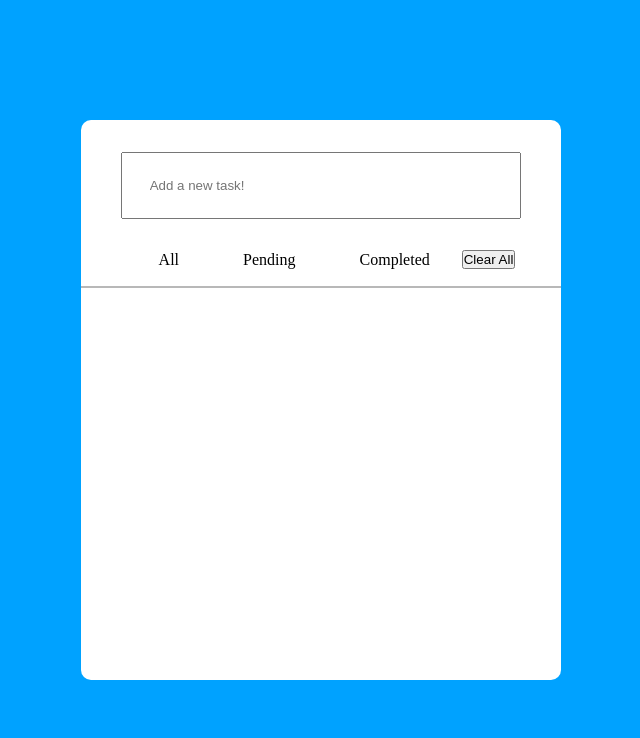
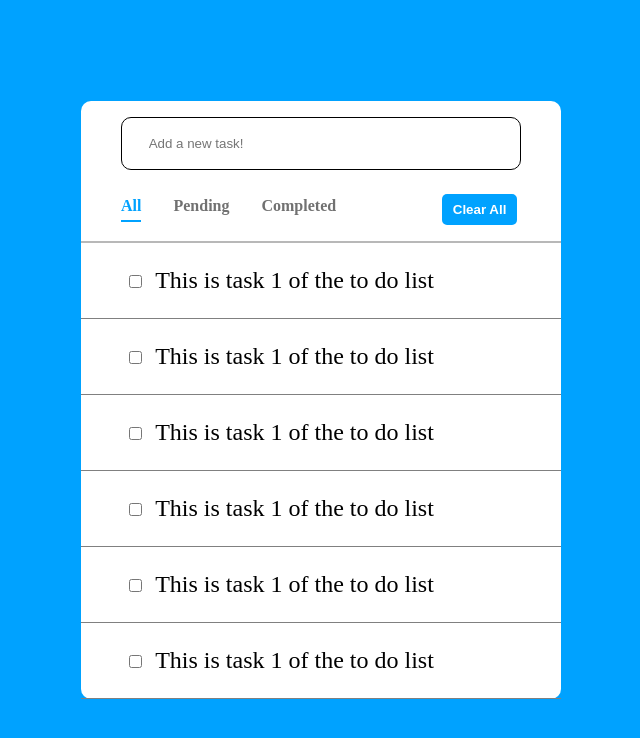
Before and after one commit to SabinGhimireNP/To-Do, a plain HTML site: page index.html in a window 1280 px wide. Shown: the whole page, without its empty margins (319-959 px from the left). Drawn offline with Linux system fonts and the light colour scheme.

Commit message:
visual matched

```diff
--- a/index.html
+++ b/index.html
@@ -11,7 +11,6 @@
     <title></title>
   </head>
   <body>
-    <main>
       <div class="wrapper">
         <div class="topWrapper">
           <div class="inputContainer">
@@ -19,32 +18,23 @@
           </div>
           <div class="filter">
             <div class="filterContent">
-              <li>All</li>
-              <li>Pending</li>
-              <li>Completed</li>
+              <li class="active">All</li>
+              <li class="">Pending</li>
+              <li class="">Completed</li>
             </div>
-            <div class="btnContainer"><button>Clear All</button></div>
+            <button class="clearBtn">Clear All</button>
           </div>
         </div>
         <div class="bottomWrapper">
-          <!-- <input type="checkbox" name="item" id="li" value="" />
-          <label for="li">Data 1</label>
-          <input type="checkbox" name="item" id="li" value="" />
-          <label for="li">Data 1</label>
-          <input type="checkbox" name="item" id="li" value="" />
-          <label for="li">Data 1</label>
-          <input type="checkbox" name="item" id="li" value="" />
-          <label for="li">Data 1</label>
-          <input type="checkbox" name="item" id="li" value="" />
-          <label for="li">Data 1</label>
-          <input type="checkbox" name="item" id="li" value="" />
-          <label for="li">Data 1</label>
-          <input type="checkbox" name="item" id="li" value="" />
-          <label for="li">Data 1</label> -->
+       <span><input type="checkbox" name="Task" id="Task"> <label for="Task">This is task 1 of the to do list</label></checkbox></span>
+       <span><input type="checkbox" name="Task" id="Task"> <label for="Task">This is task 1 of the to do list</label></span>
+       <span><input type="checkbox" name="Task" id="Task"> <label for="Task">This is task 1 of the to do list</label></checkbox></span>
+       <span><input type="checkbox" name="Task" id="Task"> <label for="Task">This is task 1 of the to do list</label></checkbox></span>
+       <span><input type="checkbox" name="Task" id="Task"> <label for="Task">This is task 1 of the to do list</label></span>
+       <span><input type="checkbox" name="Task" id="Task"> <label for="Task">This is task 1 of the to do list</label></checkbox></span>
+
         </div>
       </div>
-    </main>
-
     <script src="script.js"></script>
   </body>
 </html>
--- a/style.css
+++ b/style.css
@@ -10,32 +10,33 @@
   --accent: rgb(0, 162, 255);
 }
 
-main {
+body {
   background-color: var(--accent);
-  height: 100vh;
   display: flex;
   align-items: center;
   justify-content: center;
+  min-height: 100vh;
 }
 
 .wrapper {
   display: flex;
   align-items: center;
   flex-direction: column;
-  height: 35em;
+  min-height: 30em;
   width: 30em;
   background-color: var(--primary);
   border-radius: 10px;
 }
 
 .topWrapper {
-  height: 30%;
+  height: 20%;
   border-bottom: 2px solid rgb(184, 184, 184);
   width: 100%;
+  height: max-content;
   display: flex;
   flex-direction: column;
   align-items: center;
-  padding: 2em;
+  padding: 1em 2em 0em 2em;
 }
 .inputContainer {
   height: 80%;
@@ -46,20 +47,64 @@ main {
   justify-content: center;
 }
 .AddTask {
-  height: 5em;
+  height: 4em;
   width: 30em;
   text-align: left;
   padding-left: 2em;
+  border-radius: 10px;
+  border: 1px solid;
 }
 .filter {
   display: flex;
+  width: 100%;
   align-items: center;
+  justify-content: space-between;
+  margin: 1.5em 0em 1em 1em;
+  /* background-color: aqua; */
 }
 .filterContent {
   display: flex;
+  width: 70%;
+
+  /* height: inherit; */
+}
+.filter .filterContent li.active {
+  color: var(--accent);
+  padding-bottom: 0.3em;
+  border-bottom: 2px solid var(--accent);
 }
 
 .filter .filterContent li {
   list-style: none;
-  margin: 2em;
+  margin-right: 2em;
+  font-weight: bold;
+  color: rgb(113, 113, 113);
+  cursor: pointer;
 }
+
+.clearBtn {
+  background-color: var(--accent);
+  color: var(--primary);
+  font-weight: bold;
+  padding: 0.6em 0.8em;
+  border: none;
+  border-radius: 5px;
+  margin-right: 1.5em;
+}
+
+.bottomWrapper {
+  display: flex;
+  flex-direction: column;
+  width: 100%;
+  font-size: 1.5em;
+  min-height: 10em;
+}
+
+.bottomWrapper span {
+  padding: 1em 2em;
+  border-bottom: 1px solid grey;
+}
+
+.bottomWrapper span label {
+    margin-left: 0.3em;
+}
```
